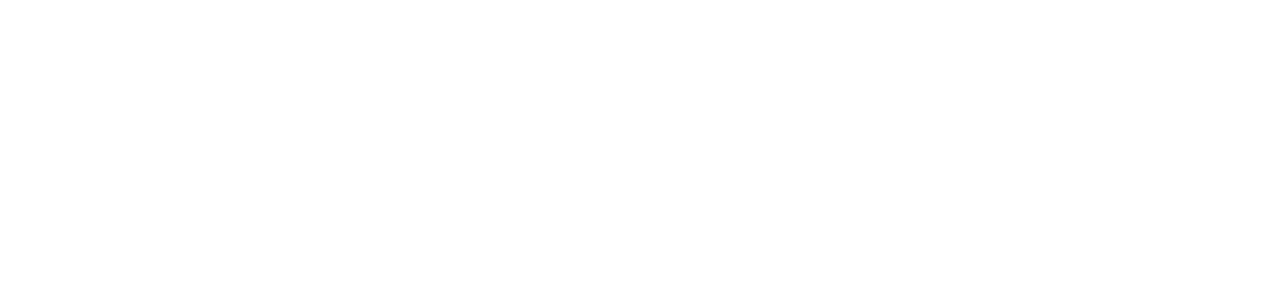
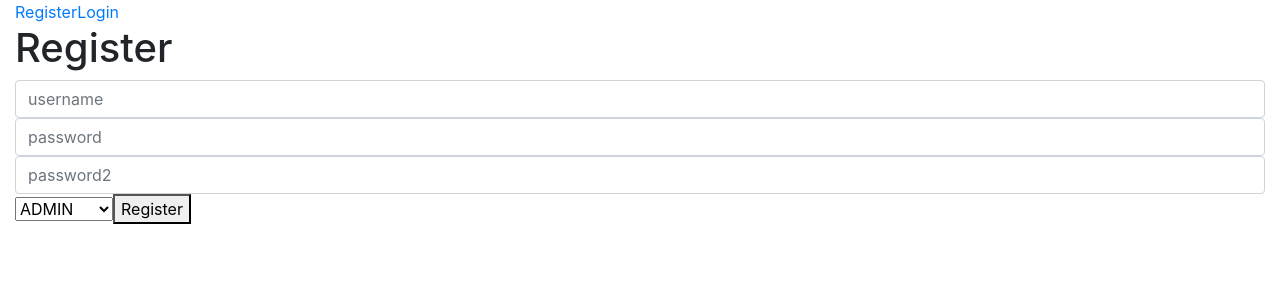
Before and after one commit to leorafink/CS5610-WebDev-sp21-client-react, a React (Create React App) app: page /register in a window 1280 px wide. Shown: the top 300 px of the page. Built offline with nearby package versions, Linux system fonts and the light colour scheme.

Commit message:
users example

```diff
--- a/src/App.js
+++ b/src/App.js
@@ -2,16 +2,28 @@ import logo from './logo.svg';
 import './App.css';
 import CourseManager from "./components/course-manager";
 import CourseEditor from "./components/course-editor/course-editor";
-import {BrowserRouter, Route} from "react-router-dom";
+import {BrowserRouter, Link, Route} from "react-router-dom";
 import Home from "./components/home.js"
 import QuizzesList from "./components/quizzes/quizzes-list";
 import Quiz from "./components/quizzes/quiz";
+import Register from "./components/users/register";
+import Login from "./components/users/login";
+import Profile from "./components/users/profile";
 
 function App() {
     return (
         <BrowserRouter>
             <div className="container-fluid">
+                <Link to="/register">
+                    Register
+                </Link>
+                <Link to="/login">
+                    Login
+                </Link>
                 <Route path="/" exact={true} component={Home}/>
+                <Route path="/login" exact={true} component={Login}/>
+                <Route path="/register" exact={true} component={Register}/>
+                <Route path="/profile" exact={true} component={Profile}/>
                 <Route path="/courses/:layout" exact={true} component={CourseManager}/>
                 <Route path="/courses/:courseId/quizzes" exact={true}>
                     <QuizzesList/>
--- /dev/null
+++ b/src/components/users/admin-content.js
@@ -0,0 +1,11 @@
+import React from 'react'
+
+const AdminContent = () => {
+    return(
+        <div>
+            <h1>Admin Content</h1>
+        </div>
+    )
+}
+
+export default AdminContent
--- /dev/null
+++ b/src/components/users/content-public.js
@@ -0,0 +1,11 @@
+import React from 'react'
+
+const ContentPublic = () => {
+    return(
+        <div>
+            <h1>Content Public</h1>
+        </div>
+    )
+}
+
+export default ContentPublic
--- /dev/null
+++ b/src/components/users/login.js
@@ -0,0 +1,14 @@
+import React from 'react'
+
+const Login = () => {
+    return(
+        <div>
+            <h1>Login</h1>
+            <input placeholder="username" className="form-control"/>
+            <input placeholder="password" className="form-control"/>
+            <button>Login</button>
+        </div>
+    )
+}
+
+export default Login
--- /dev/null
+++ b/src/components/users/profile.js
@@ -0,0 +1,24 @@
+import React, {useEffect, useState} from 'react'
+import ContentPublic from "./content-public";
+import AdminContent from "./admin-content";
+
+const Profile = () => {
+    const [user, setUser] = useState({})
+    useEffect(() => {
+        fetch("http://localhost:4000/api/profile")
+            .then(response => response.json())
+            .then(currentUser => setUser(currentUser))
+    })
+    return(
+        <div>
+            <h1>Profile</h1>
+            <ContentPublic/>
+            {
+                user.role === "ADMIN" &&
+                    <AdminContent/>
+            }
+        </div>
+    )
+}
+
+export default Profile
--- /dev/null
+++ b/src/components/users/register.js
@@ -0,0 +1,48 @@
+import React, {useState} from 'react'
+import {useHistory} from 'react-router-dom'
+
+const Register = () => {
+    const [user, setUser] = useState({})
+    const register = () => {
+        fetch("http://localhost:4000/api/register", {
+            method: "POST",
+            body: JSON.stringify(user),
+            headers: {
+                'content-type': 'application/json'
+            }
+        }).then(response => response.json())
+            .catch(error => {
+                console.log(error)
+            })
+            .then((actualUser) => {
+                useHistory.push("/profile")
+            })
+    }
+    return(
+        <div>
+            <h1>Register</h1>
+            <input
+                value={user.username}
+                placeholder="username"
+                className="form-control"
+                onChange={(e) => setUser({...user, username: e.target.value})}/>
+            <input
+                type="password"
+                value={user.password}
+                placeholder="password"
+                className="form-control"
+                onChange={(e) => setUser({...user, password: e.target.value})}/>
+            <input placeholder="password2" className="form-control"/>
+            <select>
+                <option>ADMIN</option>
+                <option>FACULTY</option>
+                <option>STUDENT</option>
+            </select>
+            <button onClick={register}>
+                Register
+            </button>
+        </div>
+    )
+}
+
+export default Register
```
